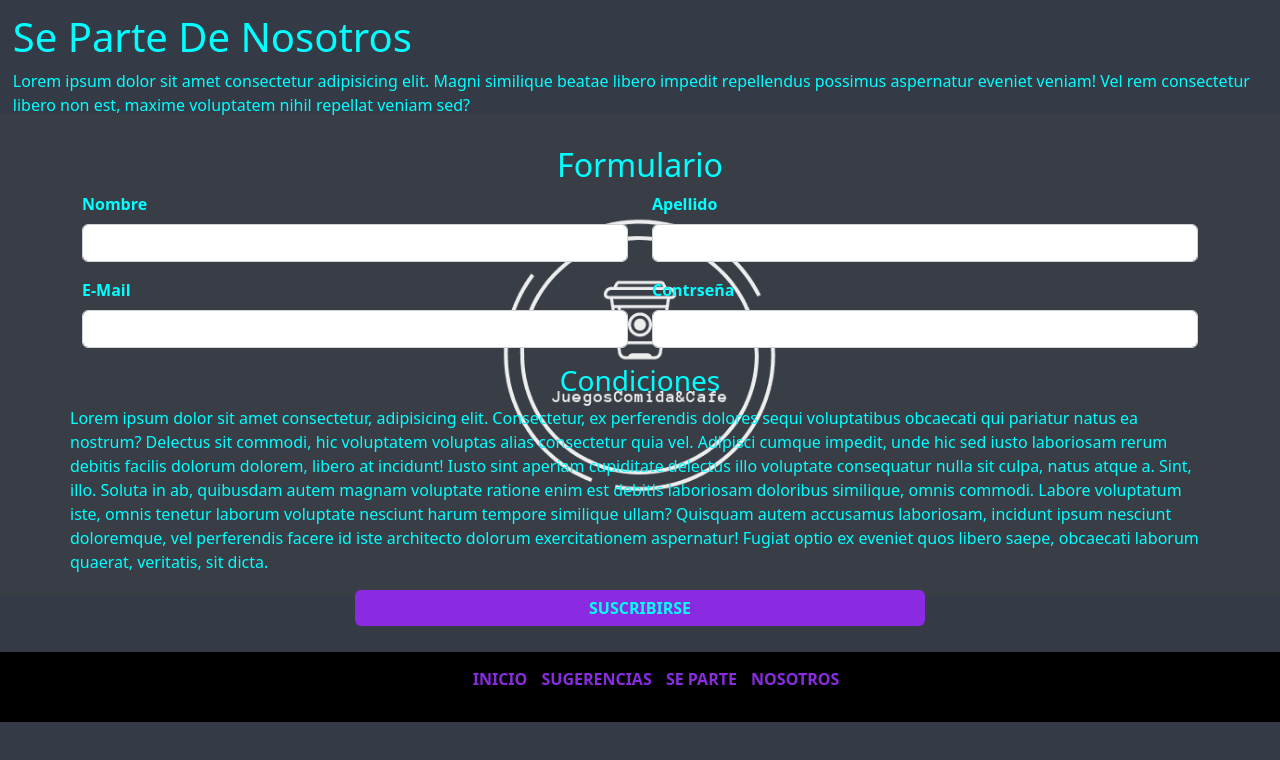
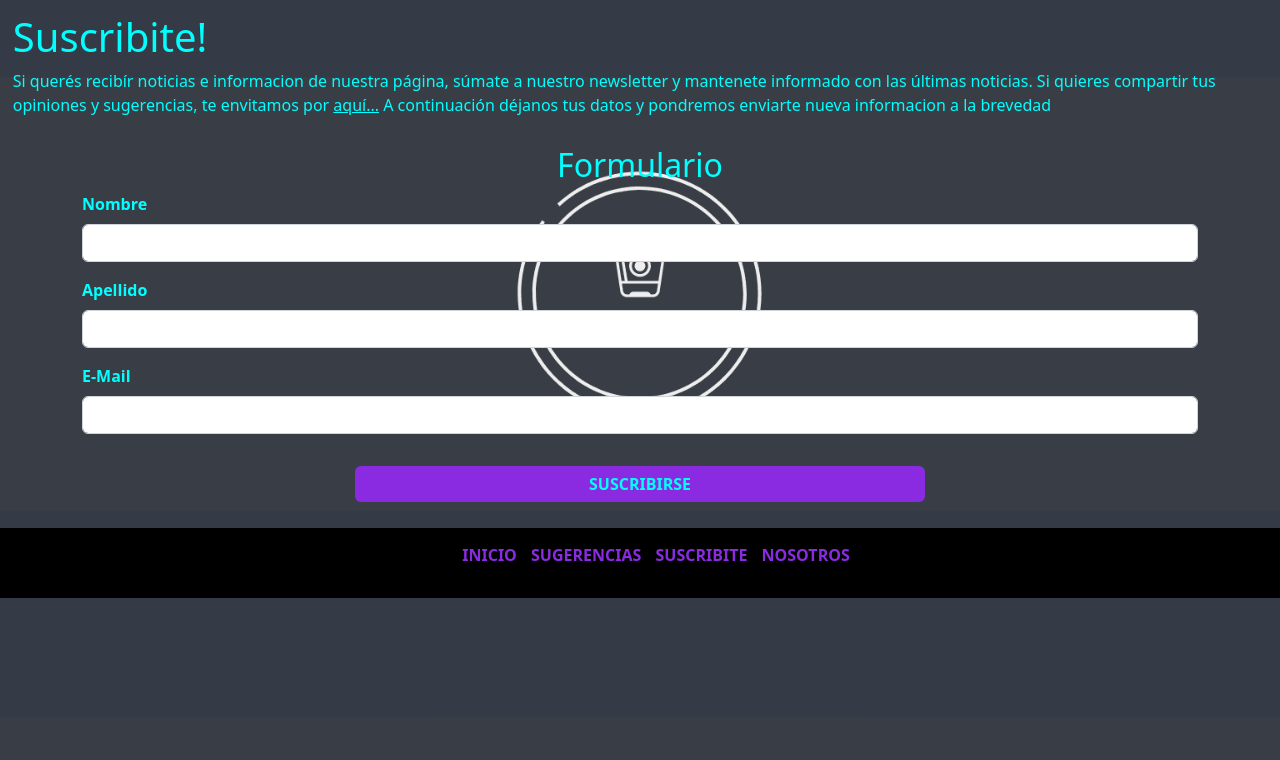
Before and after one commit to JhonatanPintos/ProyectoFinal, a website: page informacion/se-parte.html in a window 1280 px wide. Drawn offline with nearby package versions, Linux system fonts and the light colour scheme.

Commit message:
se saco lorem en se-parte y sugerewncias mas algunas nuevas modificaciones

```diff
--- a/informacion/se-parte.html
+++ b/informacion/se-parte.html
@@ -5,7 +5,7 @@
     <meta charset="UTF-8">
     <meta http-equiv="X-UA-Compatible" content="IE=edge">
     <meta name="viewport" content="width=device-width, initial-scale=1.0">
-    <title>Se Parte</title>
+    <title>Suscribite</title>
     <link rel="shortcut icon" href="../imagenes/favicon-JuegosComida&Cafe.png" type="image/x-icon">
     <!-- KEYWORDS -->
     <meta name="keywords" content="juegos, comida, cafe, blog, noiticias, informacion">
@@ -19,18 +19,16 @@
 </head>
 
 <body class="body">
-
+<a href=""></a>
     <header class="marPad">
-        <h1 class="animate__animated animate__fadeInDown">Se Parte De Nosotros</h1>
-        <p>Lorem ipsum dolor sit amet consectetur adipisicing elit. Magni similique beatae libero impedit repellendus
-            possimus aspernatur eveniet veniam! Vel rem consectetur libero non est, maxime voluptatem nihil repellat
-            veniam sed?</p>
+        <h1 class="animate__animated animate__fadeInDown">Suscribite!</h1>
+        <p>Si querés recibír noticias e informacion de nuestra página,  súmate a nuestro newsletter y mantenete informado con las últimas noticias. Si quieres compartir tus opiniones y sugerencias, te envitamos por <a href="../informacion/sugerencias.html">aquí...</a> A continuación déjanos tus datos y pondremos enviarte nueva informacion a la brevedad</p>
     </header>
 
     <main>
         <form class="container">
             <h2 class="text-center">Formulario</h2>
-            <div class="row row-cols-2">
+            <div class="row">
                 <div class="mb-3">
                     <label for="exampleInputPassword1" class="form-label formularios">Nombre</label>
                     <input type="txt" class="form-control" id="exampleInputPassword1">
@@ -39,34 +37,15 @@
                     <label for="exampleInputPassword1" class="form-label formularios">Apellido</label>
                     <input type="txt" class="form-control" id="exampleInputPassword1">
                 </div>
-                <div class="mb-3">
+                <div class="justify-content-md-center mb-3">
                     <label for="exampleInputEmail1" class="form-label formularios">E-Mail</label>
                     <input type="email" class="form-control" id="exampleInputEmail1" aria-describedby="emailHelp">
                     <div id="emailHelp"></div>
                 </div>
-                <div class="mb-3">
-                    <label for="exampleInputPassword1" class="form-label formularios">Contrseña</label>
-                    <input type="password" class="form-control" id="exampleInputPassword1">
-                </div>
             </div>
-            <h3 class="condSep text-center animate__animated animate__wobble">Condiciones</h3>
-            <p class="parrafoSep row justify-content-md-center">Lorem ipsum dolor sit amet consectetur, adipisicing
-                elit.
-                Consectetur, ex
-                perferendis dolores sequi voluptatibus obcaecati qui pariatur natus ea nostrum? Delectus sit
-                commodi, hic voluptatem voluptas alias consectetur quia vel.
-                Adipisci cumque impedit, unde hic sed iusto laboriosam rerum debitis facilis dolorum dolorem, libero
-                at incidunt! Iusto sint aperiam cupiditate delectus illo voluptate consequatur nulla sit culpa,
-                natus atque a.
-                Sint, illo. Soluta in ab, quibusdam autem magnam voluptate ratione enim est debitis laboriosam
-                doloribus similique, omnis commodi. Labore voluptatum iste, omnis tenetur laborum voluptate nesciunt
-                harum tempore similique ullam?
-                Quisquam autem accusamus laboriosam, incidunt ipsum nesciunt doloremque, vel perferendis facere id
-                iste architecto dolorum exercitationem aspernatur! Fugiat optio ex eveniet quos libero saepe,
-                obcaecati laborum quaerat, veritatis, sit dicta.</p>
             <div class="row justify-content-md-center">
                 <button type="submit"
-                    class="botones mb-3 btn btn-primary d-grid gap-2 col-6 mx-auto">Suscribirse</button>
+                    class="botones mt-3 mb-3 btn btn-primary d-grid gap-2 col-6 mx-auto">Suscribirse</button>
             </div>
         </form>
     </main>
@@ -75,7 +54,7 @@
         <ul>
             <li><a class="ini" href="../index.html">Inicio</a></li>
             <li><a class="sug" href="../informacion/sugerencias.html">Sugerencias</a></li>
-            <li><a class="sep" href="../informacion/se-parte.html">Se Parte</a></li>
+            <li><a class="sep" href="../informacion/se-parte.html">Suscribite</a></li>
             <li><a class="nos" href="../informacion/nosotros.html">Nosotros</a></li>
         </ul>
     </footer>
--- a/scss/_nosotros.scss
+++ b/scss/_nosotros.scss
@@ -3,4 +3,10 @@
 .marPad {
     margin: auto;
     padding: 1%;
+    a{
+      color: cyan;
+      &:hover{
+        color: blueviolet;
+      }
+    }
   }
```
Also changed, not shown: informacion/sugerencias.html (+1 -3 lines), css/style.css.
